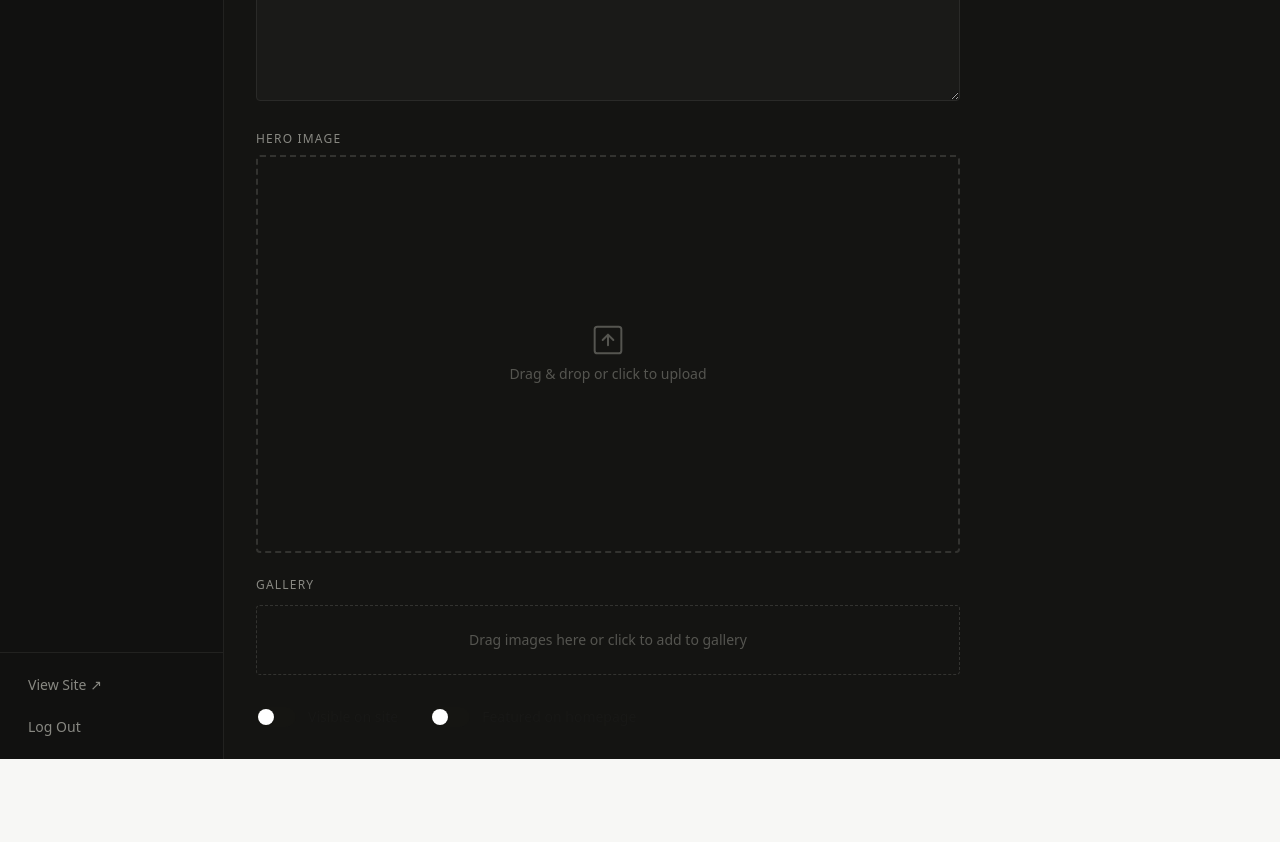
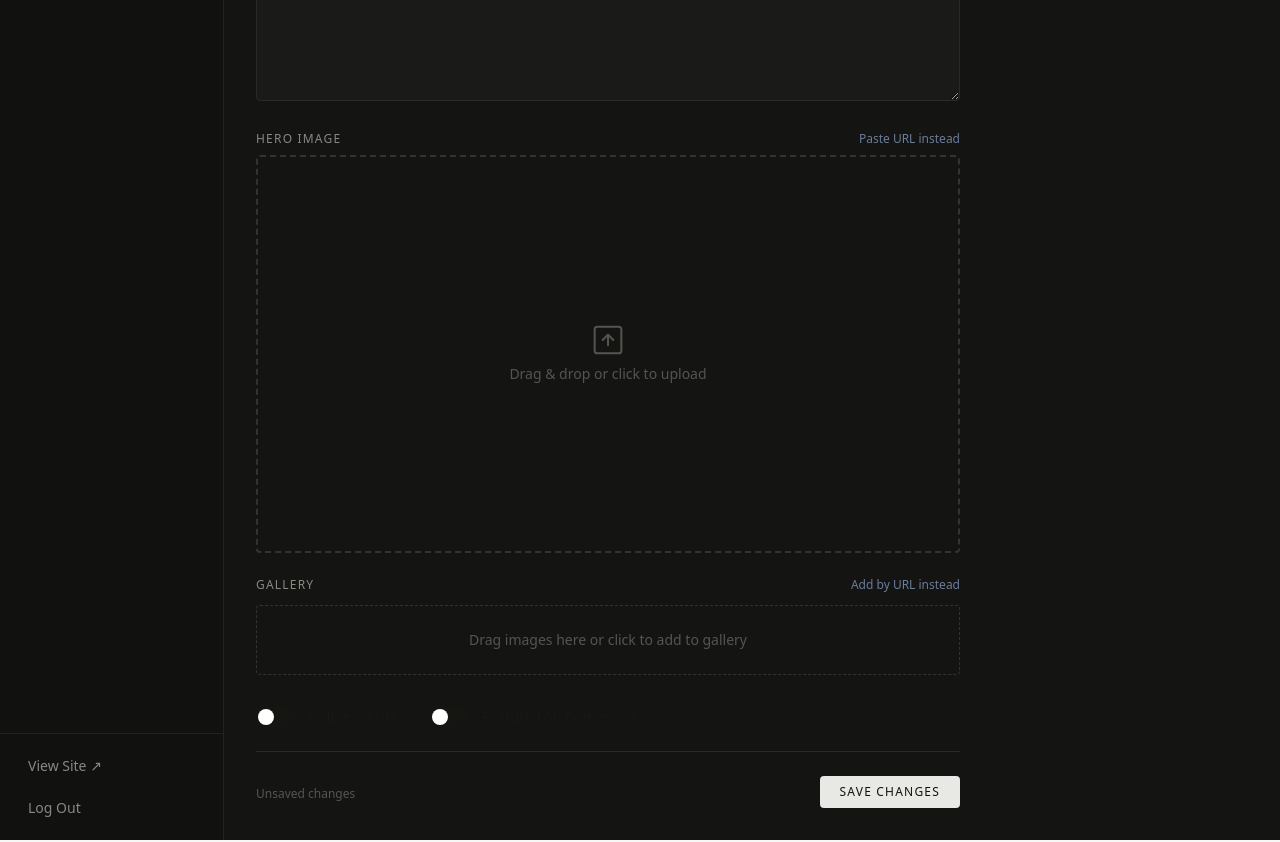
Before and after one commit to jackhanan/jack-hanan-portfolio, a Next.js app: page /admin/projects/new in a window 1280 px wide. Shown: the part 360-1202 px from the top of the page. Built offline with nearby package versions, Linux system fonts and the light colour scheme.

Commit message:
fix save buttons and cloudinary image upload

```diff
--- a/src/app/api/upload/route.ts
+++ b/src/app/api/upload/route.ts
@@ -6,29 +6,93 @@ import { cookies } from 'next/headers'
 
 function checkAuth() {
   const token = cookies().get('admin-token')?.value
-  return isValidToken(token)
+  const valid = isValidToken(token)
+  if (!valid) console.log('[api/upload] Auth failed — token:', token ? 'present but wrong' : 'missing')
+  return valid
+}
+
+// Upload to Cloudinary via unsigned upload preset — no SDK needed.
+// Set CLOUDINARY_CLOUD_NAME and CLOUDINARY_UPLOAD_PRESET in Railway Variables.
+// In Cloudinary dashboard: Settings → Upload → Upload presets → Add unsigned preset.
+async function uploadToCloudinary(file: File, folder: string): Promise<string> {
+  const cloudName = process.env.CLOUDINARY_CLOUD_NAME!
+  const uploadPreset = process.env.CLOUDINARY_UPLOAD_PRESET!
+
+  const fd = new FormData()
+  fd.append('file', file)
+  fd.append('upload_preset', uploadPreset)
+  fd.append('folder', `portfolio/${folder}`)
+
+  const res = await fetch(
+    `https://api.cloudinary.com/v1_1/${cloudName}/image/upload`,
+    { method: 'POST', body: fd }
+  )
+
+  if (!res.ok) {
+    const text = await res.text()
+    throw new Error(`Cloudinary error ${res.status}: ${text}`)
+  }
+
+  const data = await res.json()
+  return data.secure_url as string
+}
+
+// Local filesystem fallback — only works in local dev (Railway filesystem is ephemeral).
+async function uploadToFilesystem(file: File, slug: string): Promise<string> {
+  const ext = file.name.split('.').pop()?.toLowerCase() ?? 'jpg'
+  const filename = `${Date.now()}.${ext}`
+  const uploadDir = path.join(process.cwd(), 'public', 'uploads', slug)
+  await mkdir(uploadDir, { recursive: true })
+  const bytes = await file.arrayBuffer()
+  await writeFile(path.join(uploadDir, filename), Buffer.from(bytes))
+  return `/uploads/${slug}/${filename}`
 }
 
 export async function POST(request: Request) {
-  if (!checkAuth()) return NextResponse.json({ error: 'Unauthorized' }, { status: 401 })
+  if (!checkAuth()) {
+    return NextResponse.json({ error: 'Unauthorized' }, { status: 401 })
+  }
 
-  const formData = await request.formData()
+  let formData: FormData
+  try {
+    formData = await request.formData()
+  } catch (err) {
+    console.error('[api/upload] Failed to parse form data:', err)
+    return NextResponse.json({ error: 'Invalid multipart form data' }, { status: 400 })
+  }
+
   const file = formData.get('file') as File | null
-  const slug = (formData.get('slug') as string) || 'misc'
+  const slug = (formData.get('slug') as string | null) || 'misc'
 
-  if (!file) return NextResponse.json({ error: 'No file' }, { status: 400 })
+  if (!file || file.size === 0) {
+    return NextResponse.json({ error: 'No file received' }, { status: 400 })
+  }
 
-  const ext = file.name.split('.').pop() ?? 'jpg'
-  const filename = `${Date.now()}.${ext}`
+  // Validate it's an image
+  if (!file.type.startsWith('image/')) {
+    return NextResponse.json({ error: 'Only image files are allowed' }, { status: 400 })
+  }
 
-  // Always write to public/uploads so Next.js can serve the files statically.
-  // On Railway, mount your volume at /app/public/uploads (or use DATA_DIR for data files
-  // and keep uploads in public/ which Railway persists if the volume covers /app/public).
-  const uploadDir = path.join(process.cwd(), 'public', 'uploads', slug)
-  await mkdir(uploadDir, { recursive: true })
+  // Cap at 10 MB
+  if (file.size > 10 * 1024 * 1024) {
+    return NextResponse.json({ error: 'File too large (max 10 MB)' }, { status: 400 })
+  }
 
-  const bytes = await file.arrayBuffer()
-  await writeFile(path.join(uploadDir, filename), Buffer.from(bytes))
+  const useCloudinary =
+    !!process.env.CLOUDINARY_CLOUD_NAME && !!process.env.CLOUDINARY_UPLOAD_PRESET
 
-  return NextResponse.json({ url: `/uploads/${slug}/${filename}` })
+  console.log('[api/upload] slug:', slug, '| file:', file.name, '| size:', file.size)
+  console.log('[api/upload] storage:', useCloudinary ? 'Cloudinary' : 'filesystem (local only)')
+
+  try {
+    const url = useCloudinary
+      ? await uploadToCloudinary(file, slug)
+      : await uploadToFilesystem(file, slug)
+
+    console.log('[api/upload] saved to:', url)
+    return NextResponse.json({ url })
+  } catch (err) {
+    console.error('[api/upload] Upload error:', err)
+    return NextResponse.json({ error: String(err) }, { status: 500 })
+  }
 }
--- a/src/components/admin/GalleryManager.tsx
+++ b/src/components/admin/GalleryManager.tsx
@@ -11,30 +11,52 @@ interface Props {
 
 export default function GalleryManager({ images, slug, onChange }: Props) {
   const [uploading, setUploading] = useState(false)
+  const [error, setError] = useState<string | null>(null)
   const [dragOverIdx, setDragOverIdx] = useState<number | null>(null)
+  const [urlInput, setUrlInput] = useState('')
+  const [showUrlInput, setShowUrlInput] = useState(false)
   const dragIdx = useRef<number | null>(null)
   const inputRef = useRef<HTMLInputElement>(null)
 
   async function uploadFiles(files: FileList) {
     setUploading(true)
+    setError(null)
     const uploaded: string[] = []
+    try {
       for (const file of Array.from(files)) {
         const fd = new FormData()
         fd.append('file', file)
         fd.append('slug', slug)
         const res = await fetch('/api/upload', { method: 'POST', body: fd })
         const data = await res.json()
+        if (!res.ok) {
+          setError(data.error ?? `Upload failed (${res.status})`)
+          break
+        }
         uploaded.push(data.url)
       }
+    } catch (err) {
+      setError(err instanceof Error ? err.message : 'Network error during upload')
+    } finally {
+      setUploading(false)
+    }
+    if (uploaded.length > 0) {
       onChange([...images, ...uploaded])
-    setUploading(false)
+    }
+  }
+
+  function addUrl() {
+    const trimmed = urlInput.trim()
+    if (!trimmed) return
+    onChange([...images, trimmed])
+    setUrlInput('')
+    setError(null)
   }
 
   function removeImage(idx: number) {
     onChange(images.filter((_, i) => i !== idx))
   }
 
-  // Drag-to-reorder thumbnails
   function handleDragStart(idx: number) {
     dragIdx.current = idx
   }
@@ -55,7 +77,16 @@ export default function GalleryManager({ images, slug, onChange }: Props) {
 
   return (
     <div>
-      <p className="text-xs tracking-widest uppercase text-[#888882] font-sans mb-3">Gallery</p>
+      <div className="flex items-center justify-between mb-3">
+        <p className="text-xs tracking-widest uppercase text-[#888882] font-sans">Gallery</p>
+        <button
+          type="button"
+          onClick={() => { setShowUrlInput((v) => !v); setError(null) }}
+          className="text-xs text-[#6B7C9B] hover:text-[#8A9BB8] font-sans transition-colors cursor-pointer"
+        >
+          {showUrlInput ? 'Upload files instead' : 'Add by URL instead'}
+        </button>
+      </div>
 
       {/* Thumbnails */}
       {images.length > 0 && (
@@ -72,7 +103,7 @@ export default function GalleryManager({ images, slug, onChange }: Props) {
                 dragOverIdx === i ? 'ring-2 ring-[#6B7C9B]' : ''
               }`}
             >
-              <Image src={src} alt={`Gallery image ${i + 1}`} fill className="object-cover" />
+              <Image src={src} alt={`Gallery image ${i + 1}`} fill className="object-cover" unoptimized />
               <button
                 onClick={() => removeImage(i)}
                 className="absolute top-1 right-1 w-5 h-5 bg-red-500 text-white text-xs rounded-full flex items-center justify-center opacity-0 group-hover:opacity-100 transition-opacity duration-150 cursor-pointer"
@@ -90,7 +121,27 @@ export default function GalleryManager({ images, slug, onChange }: Props) {
         </div>
       )}
 
-      {/* Drop zone for new images */}
+      {/* URL input mode */}
+      {showUrlInput ? (
+        <div className="flex gap-2">
+          <input
+            type="url"
+            value={urlInput}
+            onChange={(e) => setUrlInput(e.target.value)}
+            onKeyDown={(e) => e.key === 'Enter' && addUrl()}
+            placeholder="https://res.cloudinary.com/… or any image URL"
+            className="flex-1 bg-[#1A1A18] border border-[#2A2A28] text-[#E8E8E4] text-sm font-sans px-3 py-2.5 rounded focus:outline-none focus:border-[#6B7C9B] transition-colors duration-200 placeholder-[#555550]"
+          />
+          <button
+            type="button"
+            onClick={addUrl}
+            className="text-xs tracking-widest uppercase font-sans text-[#111110] bg-[#E8E8E4] hover:bg-[#6B7C9B] hover:text-white px-4 py-2.5 rounded transition-colors duration-150 cursor-pointer whitespace-nowrap"
+          >
+            Add
+          </button>
+        </div>
+      ) : (
+        /* File drop zone */
         <div
           onClick={() => inputRef.current?.click()}
           onDragOver={(e) => e.preventDefault()}
@@ -108,6 +159,11 @@ export default function GalleryManager({ images, slug, onChange }: Props) {
             </p>
           )}
         </div>
+      )}
+
+      {error && (
+        <p className="mt-2 text-xs text-red-400 font-sans break-all">{error}</p>
+      )}
 
       <input
         ref={inputRef}
--- a/src/components/admin/ImageUploadZone.tsx
+++ b/src/components/admin/ImageUploadZone.tsx
@@ -13,18 +13,32 @@ interface Props {
 export default function ImageUploadZone({ currentImage, slug, onUpload, label = 'Hero Image' }: Props) {
   const [dragging, setDragging] = useState(false)
   const [uploading, setUploading] = useState(false)
+  const [error, setError] = useState<string | null>(null)
+  const [urlInput, setUrlInput] = useState('')
+  const [showUrlInput, setShowUrlInput] = useState(false)
   const inputRef = useRef<HTMLInputElement>(null)
 
   async function uploadFile(file: File) {
     setUploading(true)
+    setError(null)
+    try {
       const fd = new FormData()
       fd.append('file', file)
       fd.append('slug', slug)
 
       const res = await fetch('/api/upload', { method: 'POST', body: fd })
       const data = await res.json()
+
+      if (!res.ok) {
+        setError(data.error ?? `Upload failed (${res.status})`)
+      } else {
         onUpload(data.url)
+      }
+    } catch (err) {
+      setError(err instanceof Error ? err.message : 'Network error during upload')
+    } finally {
       setUploading(false)
+    }
   }
 
   function handleDrop(e: React.DragEvent) {
@@ -37,12 +51,51 @@ export default function ImageUploadZone({ currentImage, slug, onUpload, label =
   function handleChange(e: React.ChangeEvent<HTMLInputElement>) {
     const file = e.target.files?.[0]
     if (file) uploadFile(file)
+    // Reset so the same file can be re-selected if needed
+    e.target.value = ''
+  }
+
+  function handleUrlSubmit() {
+    const trimmed = urlInput.trim()
+    if (!trimmed) return
+    onUpload(trimmed)
+    setUrlInput('')
+    setShowUrlInput(false)
+    setError(null)
   }
 
   return (
     <div>
-      <p className="text-xs tracking-widest uppercase text-[#888882] font-sans mb-2">{label}</p>
+      <div className="flex items-center justify-between mb-2">
+        <p className="text-xs tracking-widest uppercase text-[#888882] font-sans">{label}</p>
+        <button
+          type="button"
+          onClick={() => { setShowUrlInput((v) => !v); setError(null) }}
+          className="text-xs text-[#6B7C9B] hover:text-[#8A9BB8] font-sans transition-colors cursor-pointer"
+        >
+          {showUrlInput ? 'Upload file instead' : 'Paste URL instead'}
+        </button>
+      </div>
 
+      {showUrlInput ? (
+        <div className="flex gap-2">
+          <input
+            type="url"
+            value={urlInput}
+            onChange={(e) => setUrlInput(e.target.value)}
+            onKeyDown={(e) => e.key === 'Enter' && handleUrlSubmit()}
+            placeholder="https://res.cloudinary.com/… or any image URL"
+            className="flex-1 bg-[#1A1A18] border border-[#2A2A28] text-[#E8E8E4] text-sm font-sans px-3 py-2.5 rounded focus:outline-none focus:border-[#6B7C9B] transition-colors duration-200 placeholder-[#555550]"
+          />
+          <button
+            type="button"
+            onClick={handleUrlSubmit}
+            className="text-xs tracking-widest uppercase font-sans text-[#111110] bg-[#E8E8E4] hover:bg-[#6B7C9B] hover:text-white px-4 py-2.5 rounded transition-colors duration-150 cursor-pointer whitespace-nowrap"
+          >
+            Use URL
+          </button>
+        </div>
+      ) : (
         <div
           onDragOver={(e) => { e.preventDefault(); setDragging(true) }}
           onDragLeave={() => setDragging(false)}
@@ -54,7 +107,7 @@ export default function ImageUploadZone({ currentImage, slug, onUpload, label =
         >
           {currentImage ? (
             <div className="relative aspect-video overflow-hidden rounded">
-            <Image src={currentImage} alt="Current hero" fill className="object-cover" />
+              <Image src={currentImage} alt="Current image" fill className="object-cover" unoptimized />
               <div className="absolute inset-0 bg-black/40 flex items-center justify-center opacity-0 hover:opacity-100 transition-opacity duration-200">
                 <p className="text-xs text-white font-sans tracking-wide">Replace image</p>
               </div>
@@ -81,6 +134,11 @@ export default function ImageUploadZone({ currentImage, slug, onUpload, label =
             </div>
           )}
         </div>
+      )}
+
+      {error && (
+        <p className="mt-2 text-xs text-red-400 font-sans break-all">{error}</p>
+      )}
 
       <input
         ref={inputRef}
--- a/src/components/admin/ProjectEditor.tsx
+++ b/src/components/admin/ProjectEditor.tsx
@@ -84,6 +84,7 @@ export default function ProjectEditor({ initial, isNew = false }: Props) {
 
   return (
     <div className="p-8 max-w-3xl">
+      {/* Header */}
       <div className="flex items-center justify-between mb-4">
         <h1 className="text-lg text-[#E8E8E4] font-sans">
           {isNew ? 'New Project' : project.title || 'Edit Project'}
@@ -201,6 +202,22 @@ export default function ProjectEditor({ initial, isNew = false }: Props) {
             id="featured"
           />
         </div>
+
+        {/* Bottom save bar */}
+        <div className="flex items-center justify-between pt-6 border-t border-[#2A2A28]">
+          <div>
+            {saved && <span className="text-xs text-green-400 font-sans">All changes saved</span>}
+            {error && <span className="text-xs text-red-400 font-sans truncate max-w-sm">{error}</span>}
+            {!saved && !error && <span className="text-xs text-[#555550] font-sans">Unsaved changes</span>}
+          </div>
+          <button
+            onClick={handleSave}
+            disabled={saving}
+            className="text-xs tracking-widest uppercase font-sans text-[#111110] bg-[#E8E8E4] hover:bg-[#6B7C9B] hover:text-white px-5 py-2 rounded transition-colors duration-150 cursor-pointer disabled:opacity-50"
+          >
+            {saving ? 'Saving…' : 'Save Changes'}
+          </button>
+        </div>
       </div>
     </div>
   )
```
Lines whose indentation alone changed are shown as unchanged.
